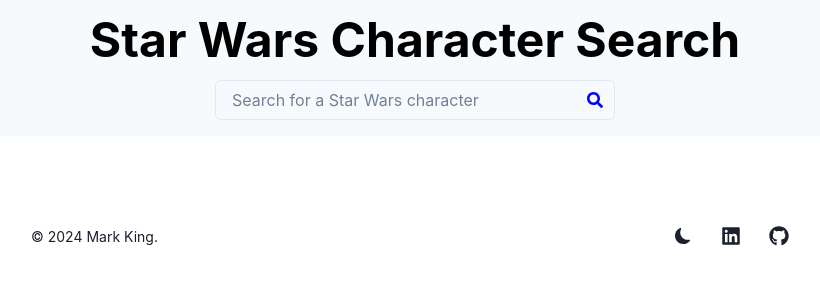
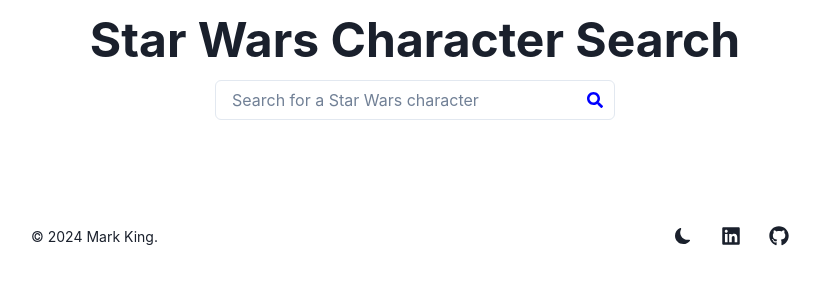
Before and after one commit to markpking2/star-wars-search, a Next.js app: page / in a window 1280 px wide. Shown: the top 300 px of the page, without its empty margins (225-1045 px from the left). Built offline with nearby package versions, Linux system fonts and the light colour scheme.

Commit message:
make header use default colors for color modes

```diff
--- a/src/components/Header/Header.tsx
+++ b/src/components/Header/Header.tsx
@@ -1,12 +1,9 @@
-import { Box, Flex, Heading, useColorModeValue } from "@chakra-ui/react";
+import { Box, Flex, Heading } from "@chakra-ui/react";
 import { SearchBar } from "@/components/SearchBar";
 
 export const Header = () => {
-  const bgColor = useColorModeValue("gray.50", "gray.800");
-  const textColor = useColorModeValue("black", "white");
-
   return (
-    <Box bg={bgColor} color={textColor} w="100%" p={4}>
+    <Box w="100%" p={4}>
       <Flex direction="column" align="center" justify="center">
         <Heading as="h1" size="2xl" mb={4}>
           Star Wars Character Search
```
